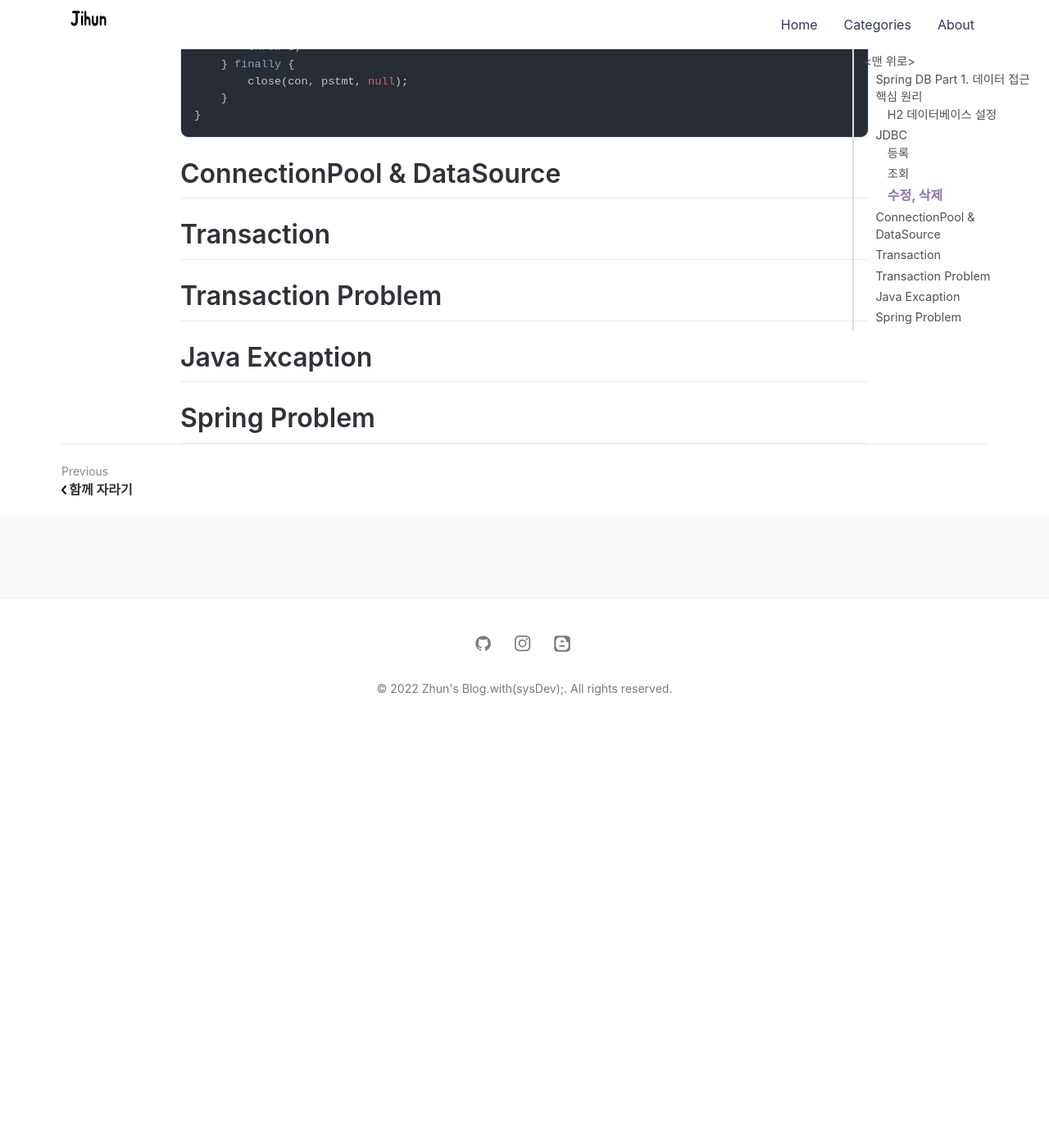
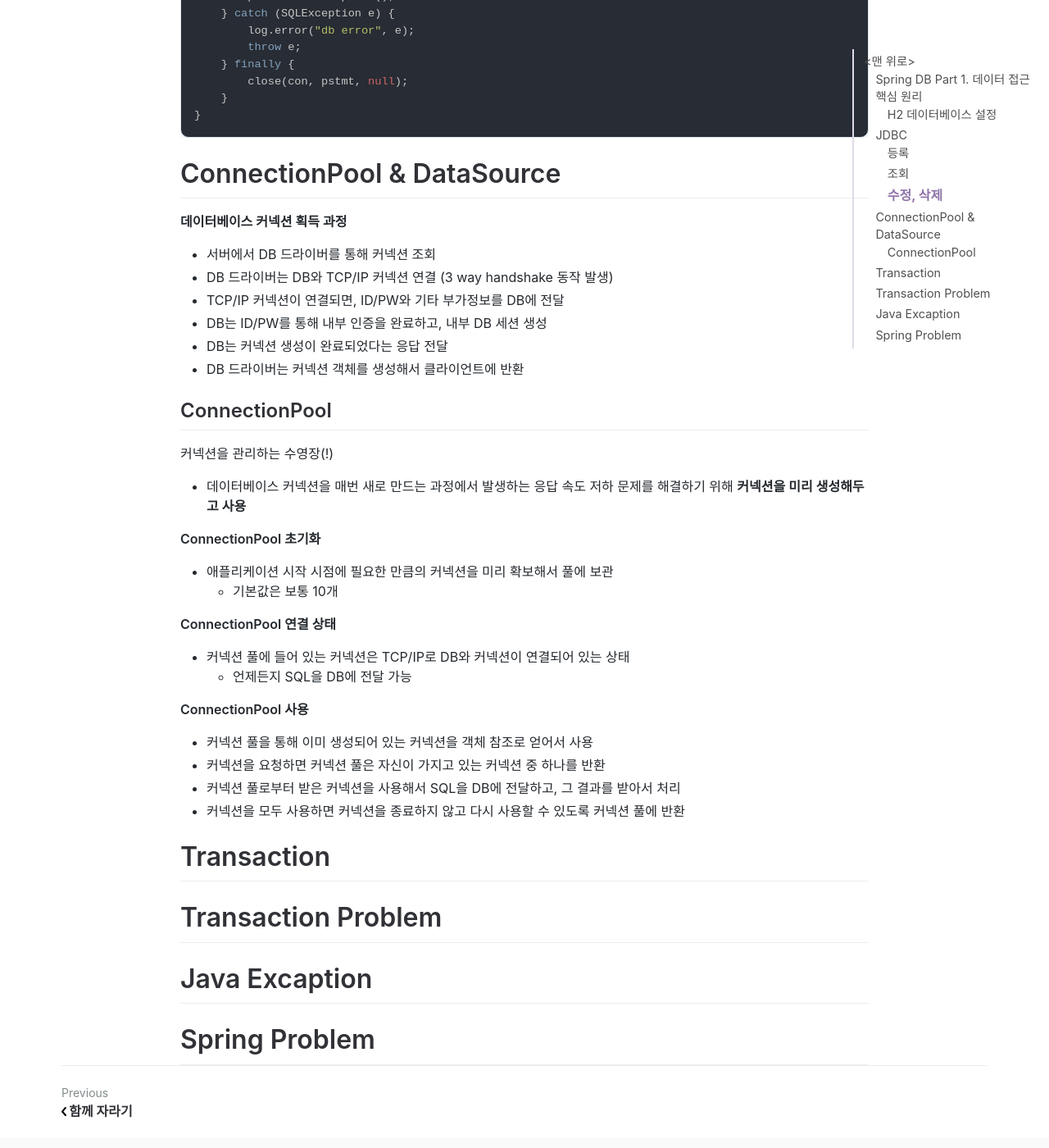
Before and after one commit to jihunparkme/jihunparkme.github.io, a Jekyll site: the page built from _posts/2022-08-08-Spring-DB-Part1.md, in a window 1280 px wide and 1400 px high, scrolled down 5046 px. Shown: the whole window at 82% size. Built offline with Jekyll 4.4.1, drawn with Linux system fonts in a browser that asks for light colours; nearby versions of some CDN libraries; comment, search, counter and statistics services are not loaded; before the commit the page ends 5941 px from its top, so only the background shows below that; some of the changed text lies outside the part shown.

Commit message:
[커넥션풀과 데이터소스] 커넥션 풀 이해

````diff
--- a/_posts/2022-08-08-Spring-DB-Part1.md
+++ b/_posts/2022-08-08-Spring-DB-Part1.md
@@ -214,8 +214,39 @@ public void delete(String memberId) throws SQLException {
 }
 ```
 
+# ConnectionPool & DataSource
 
-# ConnectionPool & DataSource
+**데이터베이스 커넥션 획득 과정**
+
+- 서버에서 DB 드라이버를 통해 커넥션 조회
+- DB 드라이버는 DB와 TCP/IP 커넥션 연결 (3 way handshake 동작 발생)
+- TCP/IP 커넥션이 연결되면, ID/PW와 기타 부가정보를 DB에 전달
+- DB는 ID/PW를 통해 내부 인증을 완료하고, 내부 DB 세션 생성
+- DB는 커넥션 생성이 완료되었다는 응답 전달
+- DB 드라이버는 커넥션 객체를 생성해서 클라이언트에 반환
+
+## ConnectionPool
+
+커넥션을 관리하는 수영장(!)
+
+- 데이터베이스 커넥션을 매번 새로 만드는 과정에서 발생하는 응답 속도 저하 문제를 해결하기 위해 **커넥션을 미리 생성해두고 사용**
+
+**ConnectionPool 초기화**
+
+- 애플리케이션 시작 시점에 필요한 만큼의 커넥션을 미리 확보해서 풀에 보관
+  - 기본값은 보통 10개
+
+**ConnectionPool 연결 상태**
+
+- 커넥션 풀에 들어 있는 커넥션은 TCP/IP로 DB와 커넥션이 연결되어 있는 상태
+  - 언제든지 SQL을 DB에 전달 가능
+
+**ConnectionPool 사용**
+
+- 커넥션 풀을 통해 이미 생성되어 있는 커넥션을 객체 참조로 얻어서 사용
+- 커넥션을 요청하면 커넥션 풀은 자신이 가지고 있는 커넥션 중 하나를 반환
+- 커넥션 풀로부터 받은 커넥션을 사용해서 SQL을 DB에 전달하고, 그 결과를 받아서 처리
+- 커넥션을 모두 사용하면 커넥션을 종료하지 않고 다시 사용할 수 있도록 커넥션 풀에 반환
 
 # Transaction
 
````
